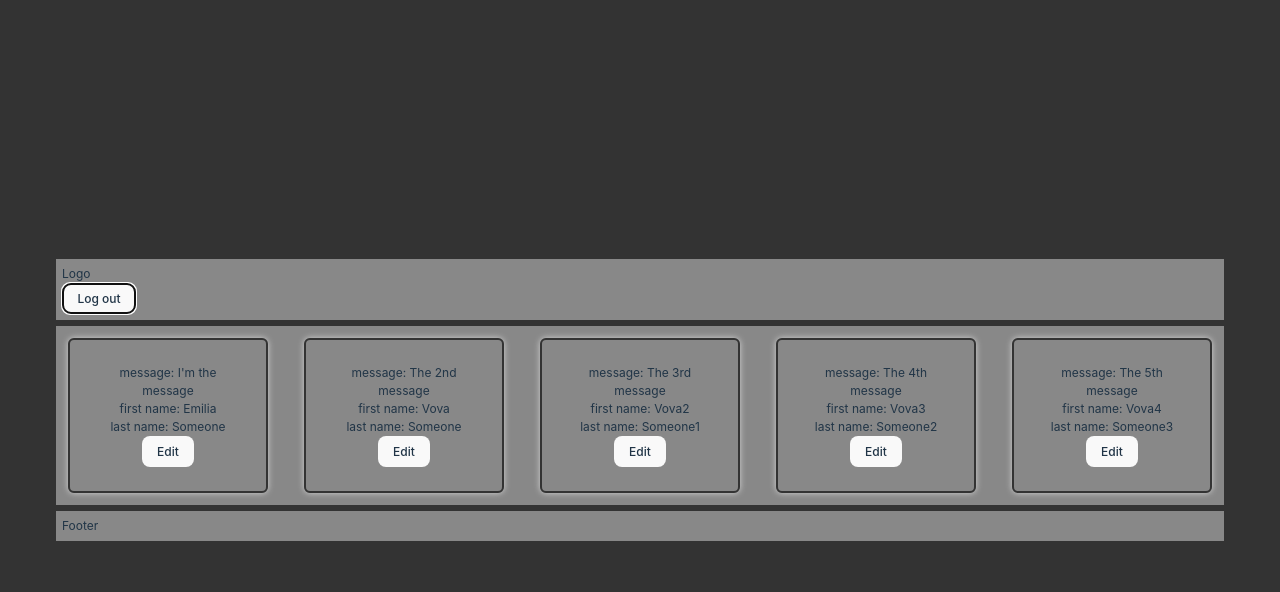
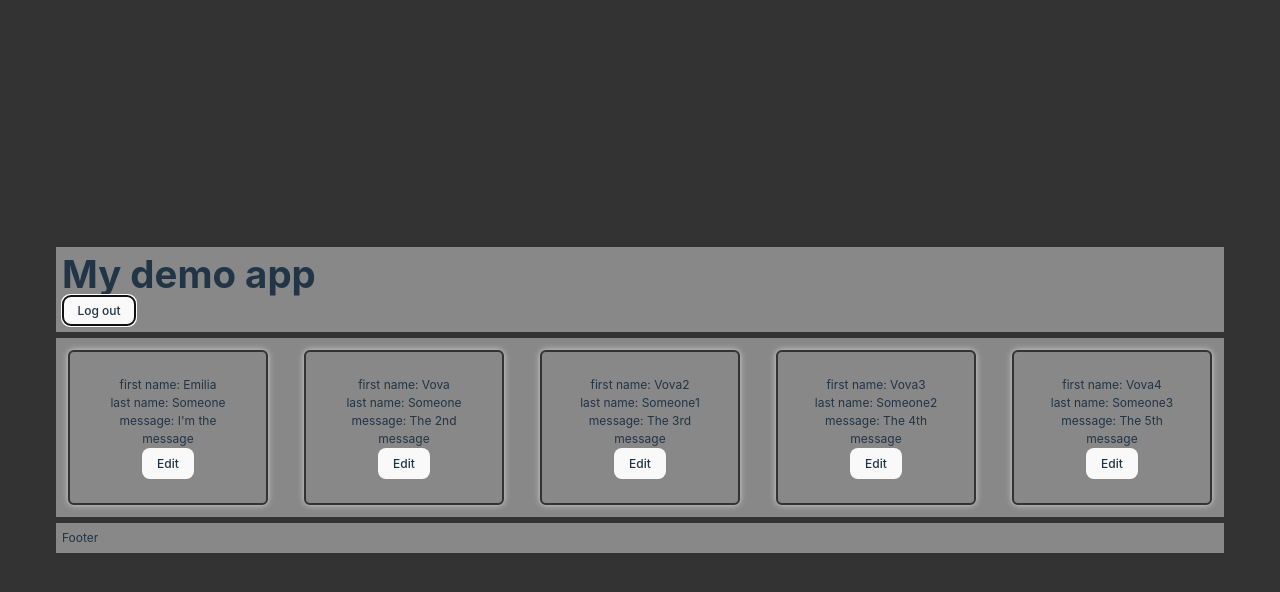
Before and after one commit to Ermegilius/pre-reactOR, a React (Vite) app: page / in a window 1280 px wide. Both pictures are taken after a click on the button "Log in". Shown: the top 592 px of the page. Built offline with nearby package versions, Linux system fonts and the light colour scheme.

Commit message:
end of the day 11.11.2024. Make card message editing work

```diff
--- a/src/App.jsx
+++ b/src/App.jsx
@@ -1,9 +1,8 @@
+import { useState } from 'react'
+import personsData from './data/persons.js' //you can rename it anyway here
+import Card from './components/Card.jsx'
+import Button from './components/Button.jsx'
 import './App.css'
-import Card from './components/Card.jsx'
-import personsData from './data/persons.js' //you can rename it anyway here
-import { useState } from 'react'
-import Button from './components/Button.jsx'
-
 
 function App() {
 
@@ -15,13 +14,13 @@ function App() {
   }
 
   const handleClick = (id) => {
-    console.log('I was clicked', id);//here we use id of the clicked element (from line 38)
+    console.log(`I'm card No ${id}. I was clicked`);//here we use id of the clicked element
   }
 
   return (
     <>
       <header>
-        <p>Logo</p>
+        <h1>My demo app</h1>
         <Button
           text={isLoggedIn ? "Log out" : "Log in"}
           click={toggleLogIn}
@@ -35,7 +34,7 @@ function App() {
               firstName={person.firstName}
               lastName = {person.lastName}
               message={person.message}
-                click={()=>handleClick(person.id)} //here we register (and send further) id of the clicked element, we will use it later
+              click={()=>handleClick(person.id)} //here we register (and send further(higher)) id of the clicked element, we will use it later
             />))
           ):(
             <p>Log-in to see the cards</p>
@@ -44,7 +43,7 @@ function App() {
       </main>
       <footer>Footer</footer>
     </>
-  )
+  );
 }
 
-export default App
+export default App;
--- a/src/components/Card.jsx
+++ b/src/components/Card.jsx
@@ -1,14 +1,28 @@
+import { useState } from "react";
 import Button from './Button.jsx'
 
-const Card = ({message,firstName,lastName, click}) => {
+const Card = ({firstName, lastName, message}) => {
+  const [messageValue, setMessageValue] = useState(message);
+  const [isEditing, setIsEditing] = useState(false);
+
+  const toggleEdit = () => setIsEditing((prevState)=>!prevState);
+  const handleChange = (e) => setMessageValue(e.target.value);
+
   return (
     <div className="card">
-        <p>message: {message}</p>
       <p>first name: {firstName}</p>
       <p>last name: {lastName}</p>
-        <Button text="Edit" click={click}/>
+      {isEditing ? (
+        <input type='text' value={messageValue} onChange={handleChange} />
+      ) : (
+        <p>message: {messageValue}</p>
+      )}
+      <Button
+        text={isEditing ? "Save" : "Edit"}
+        click={toggleEdit}
+      />
     </div>
-    )
+  );
 }
 
 export default Card;
```
Also changed, not shown: src/components/Button.jsx (+5 -2 lines), 1 other file (tests, documents, lock files or other folders). Lines whose indentation alone changed are shown as unchanged.
